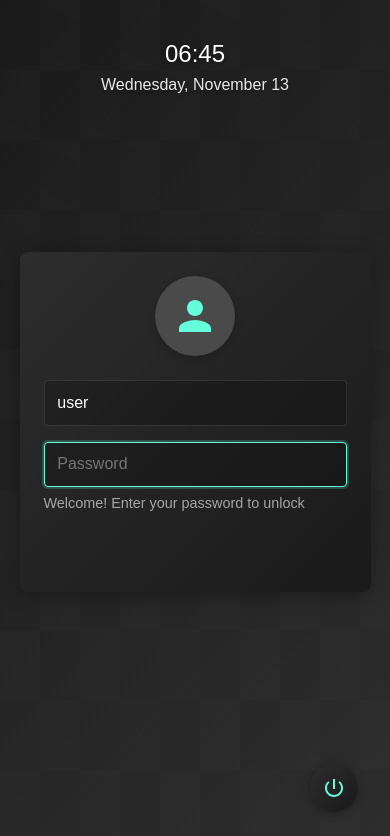
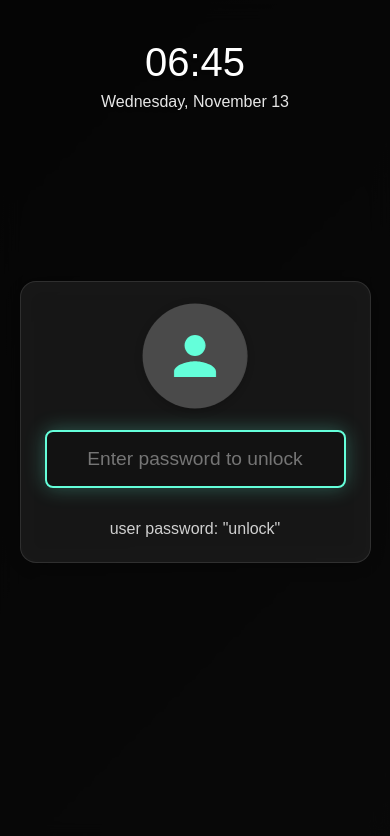
Before and after one commit to subarnakatwal123/sybarna.github.io, a plain HTML site: page index.html in a window 390 px wide. Drawn offline with Linux system fonts and the light colour scheme.

Commit message:
version1.0

```diff
--- a/index.html
+++ b/index.html
@@ -3,9 +3,8 @@
 <head>
     <meta charset="UTF-8">
     <meta name="viewport" content="width=device-width, initial-scale=1.0">
-    <title>Linux Lock Screen</title>
+    <title>Cool Lock Screen</title>
     <style>
-        /* Existing CSS styles */
         * {
             margin: 0;
             padding: 0;
@@ -25,28 +24,48 @@
         }
 
         .background-pattern {
-            position: absolute;
+            position: fixed;
             top: 0;
             left: 0;
             width: 100%;
             height: 100%;
-            background-image: linear-gradient(30deg, #ffffff03 12%, transparent 12.5%, transparent 87%, #ffffff03 87.5%, #ffffff03),
-                            linear-gradient(150deg, #ffffff03 12%, transparent 12.5%, transparent 87%, #ffffff03 87.5%, #ffffff03),
-                            linear-gradient(30deg, #ffffff03 12%, transparent 12.5%, transparent 87%, #ffffff03 87.5%, #ffffff03),
-                            linear-gradient(150deg, #ffffff03 12%, transparent 12.5%, transparent 87%, #ffffff03 87.5%, #ffffff03),
-                            linear-gradient(60deg, #ffffff08 25%, transparent 25.5%, transparent 75%, #ffffff08 75%, #ffffff08),
-                            linear-gradient(60deg, #ffffff08 25%, transparent 25.5%, transparent 75%, #ffffff08 75%, #ffffff08);
-            background-size: 80px 140px;
-            background-position: 0 0, 0 0, 40px 70px, 40px 70px, 0 0, 40px 70px;
-            opacity: 0.3;
+            background-image:
+                radial-gradient(circle at 50% 50%, #ffffff03 10%, transparent 10.5%),
+                radial-gradient(circle at 50% 50%, #ffffff03 10%, transparent 10.5%);
+            background-size: 30px 30px;
+            background-position: 0 0, 15px 15px;
+            animation: moveBackground 60s linear infinite;
         }
 
-        /* New CSS styles */
+        @keyframes moveBackground {
+            0% { background-position: 0 0, 15px 15px; }
+            100% { background-position: 300px 300px, 315px 315px; }
+        }
+
+        .lock-screen {
+            position: fixed;
+            top: 0;
+            left: 0;
+            width: 100%;
+            height: 100%;
+            background: rgba(0, 0, 0, 0.8);
+            backdrop-filter: blur(10px);
+            display: flex;
+            flex-direction: column;
+            align-items: center;
+            justify-content: center;
+            transition: transform 0.8s cubic-bezier(0.4, 0, 0.2, 1);
+        }
+
+        .unlocked {
+            transform: translateY(-100%);
+        }
+
         .datetime {
             position: absolute;
             top: 40px;
             text-align: center;
-            font-size: 2rem;
+            font-size: 3.5rem;
             text-shadow: 0 2px 4px rgba(0,0,0,0.3);
             animation: fadeIn 0.5s ease-in-out;
         }
@@ -58,16 +77,15 @@
         }
 
         .login-container {
-            background: linear-gradient(135deg, #2d2d2d, #1a1a1a);
+            background: rgba(45, 45, 45, 0.5);
             backdrop-filter: blur(10px);
             padding: 2rem;
-            border-radius: 8px;
+            border-radius: 16px;
             box-shadow: 0 4px 20px rgba(0,0,0,0.3);
             width: 90%;
             max-width: 400px;
-            margin: auto;
-            transition: transform 0.3s ease, opacity 0.3s ease;
-            animation: fadeIn 0.5s ease-in-out;
+            text-align: center;
+            border: 1px solid rgba(255, 255, 255, 0.1);
         }
 
         .profile-icon {
@@ -80,7 +98,13 @@
             align-items: center;
             justify-content: center;
             box-shadow: 0 2px 8px rgba(0,0,0,0.2);
-            animation: bounceIn 0.5s ease-in-out;
+            animation: pulse 2s infinite;
+        }
+
+        @keyframes pulse {
+            0% { transform: scale(1); }
+            50% { transform: scale(1.05); }
+            100% { transform: scale(1); }
         }
 
         .profile-icon svg {
@@ -89,98 +113,48 @@
             fill: #64ffda;
         }
 
-        .input-group {
-            margin: 1rem 0;
-        }
-
         input {
             width: 100%;
-            padding: 0.8rem;
+            padding: 1rem;
             background: rgba(0,0,0,0.2);
-            border: 1px solid rgba(255,255,255,0.1);
-            border-radius: 4px;
+            border: 2px solid rgba(255,255,255,0.1);
+            border-radius: 8px;
             color: #fff;
-            font-size: 1rem;
+            font-size: 1.2rem;
+            text-align: center;
             transition: all 0.3s ease;
+            margin-bottom: 1rem;
         }
 
         input:focus {
             outline: none;
             border-color: #64ffda;
-            box-shadow: 0 0 0 2px rgba(100,255,218,0.2);
+            box-shadow: 0 0 20px rgba(100,255,218,0.3);
         }
 
         .hint {
-            font-size: 0.9rem;
-            color: rgba(255,255,255,0.6);
-            margin-top: 0.5rem;
-            transition: all 0.3s ease;
-            animation: fadeIn 0.5s ease-in-out;
+            font-size: 1rem;
+            color: rgba(255,255,255,0.8);
+            margin-top: 1rem;
         }
 
-        .error {
-            color: #ff9999;
-            margin-top: 0.5rem;
-            font-size: 0.9rem;
+        .unlock-message {
+            position: fixed;
+            top: 50%;
+            left: 50%;
+            transform: translate(-50%, -50%);
+            font-size: 2rem;
             opacity: 0;
-            transition: opacity 0.3s ease;
+            transition: opacity 0.5s ease;
         }
 
-        .power-button {
-            position: absolute;
-            bottom: 2rem;
-            right: 2rem;
-            width: 48px;
-            height: 48px;
-            border-radius: 50%;
-            background: linear-gradient(135deg, #2d2d2d, #1a1a1a);
-            border: none;
-            cursor: pointer;
-            display: flex;
-            align-items: center;
-            justify-content: center;
-            transition: all 0.3s ease;
-            box-shadow: 0 2px 8px rgba(0,0,0,0.3);
-            animation: fadeIn 0.5s ease-in-out;
-        }
-
-        .power-button:hover {
-            background: linear-gradient(135deg, #3d3d3d, #2a2a2a);
-            transform: scale(1.1);
-        }
-
-        .power-button svg {
-            width: 24px;
-            height: 24px;
-            fill: #64ffda;
-        }
-
-        @keyframes shake {
-            0%, 100% { transform: translateX(0); }
-            25% { transform: translateX(-10px); }
-            75% { transform: translateX(10px); }
-        }
-
-        @keyframes fadeIn {
-            0% { opacity: 0; }
-            100% { opacity: 1; }
-        }
-
-        @keyframes bounceIn {
-            0% { transform: scale(0.3); opacity: 0; }
-            50% { transform: scale(1.05); opacity: 1; }
-            70% { transform: scale(0.9); }
-            100% { transform: scale(1); }
-        }
-
-        .shake {
-            animation: shake 0.4s ease-in-out;
+        .show-message {
+            opacity: 1;
         }
 
         @media (max-width: 600px) {
-            /* Existing media query styles */
             .datetime {
-                font-size: 1.5rem;
+                font-size: 2.5rem;
             }
 
             .date {
@@ -190,17 +164,13 @@
             .login-container {
                 padding: 1.5rem;
             }
-
-            .profile-icon {
-                width: 80px;
-                height: 80px;
-            }
         }
     </style>
 </head>
 <body>
     <div class="background-pattern"></div>
 
+    <div class="lock-screen">
         <div class="datetime">
             <div class="time">00:00</div>
             <div class="date">Monday, January 1</div>
@@ -212,21 +182,12 @@
                     <path d="M12 12c2.21 0 4-1.79 4-4s-1.79-4-4-4-4 1.79-4 4 1.79 4 4 4zm0 2c-2.67 0-8 1.34-8 4v2h16v-2c0-2.66-5.33-4-8-4z"/>
                 </svg>
             </div>
-        <div class="input-group">
-            <input type="text" placeholder="Username" value="user" readonly>
-        </div>
-        <div class="input-group">
-            <input type="password" placeholder="Password" id="password">
-            <div class="hint" id="hint-message">Welcome! Enter your password to unlock</div>
-            <div class="error" id="error-message">💡 Password hint: It's the same as your username!</div>
+            <input type="password" placeholder="Enter password to unlock" id="password">
+            <div class="hint">user password: "unlock"</div>
         </div>
     </div>
 
-    <button class="power-button">
-        <svg viewBox="0 0 24 24">
-            <path d="M13 3h-2v10h2V3zm4.83 2.17l-1.42 1.42C17.99 7.86 19 9.81 19 12c0 3.87-3.13 7-7 7s-7-3.13-7-7c0-2.19 1.01-4.14 2.58-5.42L6.17 5.17C4.23 6.82 3 9.26 3 12c0 4.97 4.03 9 9 9s9-4.03 9-9c0-2.74-1.23-5.18-3.17-6.83z"/>
-        </svg>
-    </button>
+    <div class="unlock-message">Welcome Back! 🎉</div>
 
     <script>
         // Update time and date
@@ -253,47 +214,28 @@
 
         // Password handling
         const passwordInput = document.getElementById('password');
-        const loginContainer = document.querySelector('.login-container');
-        const errorMessage = document.getElementById('error-message');
-        const hintMessage = document.getElementById('hint-message');
-        const correctPassword = "user";
-        let attempts = 0;
+        const lockScreen = document.querySelector('.lock-screen');
+        const unlockMessage = document.querySelector('.unlock-message');
+        const correctPassword = "unlock";
 
         passwordInput.addEventListener('keypress', (e) => {
             if (e.key === 'Enter') {
                 if (passwordInput.value === correctPassword) {
-                    errorMessage.style.opacity = '0';
-                    hintMessage.textContent = "Welcome back! 🎉";
-                    hintMessage.style.color = '#90EE90';
-                    loginContainer.style.transform = 'scale(0.95)';
-                    loginContainer.style.opacity = '0';
+                    unlockMessage.classList.add('show-message');
+                    lockScreen.classList.add('unlocked');
+
+                    // Reset after animation
                     setTimeout(() => {
-                        window.location.href = 'main.html'; // Redirect to main.html
-                    }, 500);
+                        passwordInput.value = '';
+                        unlockMessage.classList.remove('show-message');
+                        lockScreen.classList.remove('unlocked');
+                    }, 3000);
                 } else {
-                    attempts++;
-                    errorMessage.style.opacity = '1';
-                    loginContainer.classList.add('shake');
+                    passwordInput.classList.add('shake');
                     setTimeout(() => {
-                        loginContainer.classList.remove('shake');
+                        passwordInput.classList.remove('shake');
                     }, 400);
-
-                    if (attempts >= 3) {
-                        hintMessage.textContent = "Need help? The password is the same as your username! 😉";
-                        hintMessage.style.color = '#FFB6C1';
                 }
-                }
-            }
-        });
-
-        // Power button handler
-        const powerButton = document.querySelector('.power-button');
-        powerButton.addEventListener('click', () => {
-            if (confirm('Are you sure you want to power off?')) {
-                document.body.style.opacity = '0';
-                setTimeout(() => {
-                    window.history.back();
-                }, 1000);
             }
         });
 
```
Lines whose indentation alone changed are shown as unchanged.
